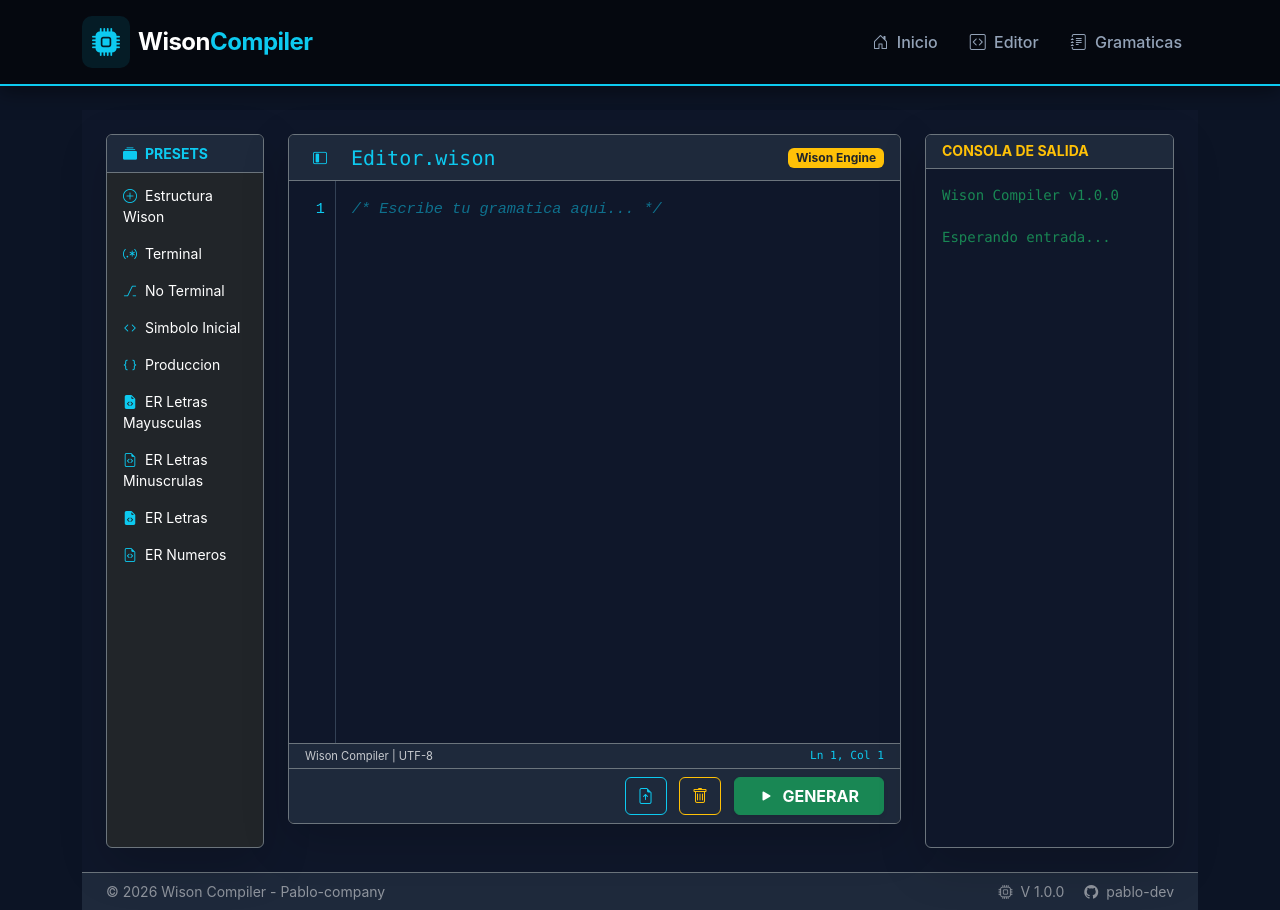
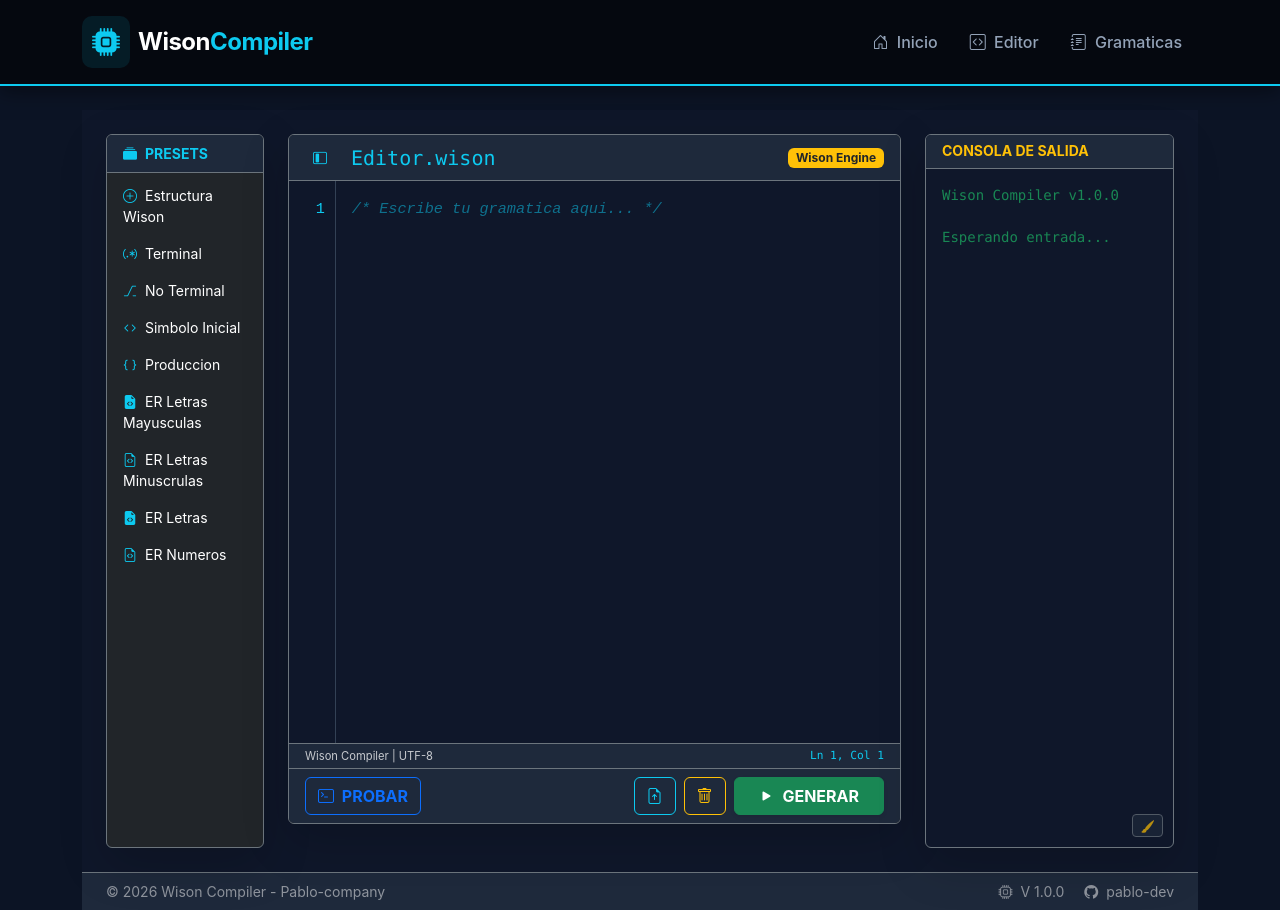
Before and after one commit to pablo-mald03/Practica-No2-Compi-1, a SvelteKit app in the folder web-practica-no2-compi1/: page /editor in a window 1280 px wide. Built offline with nearby package versions, Linux system fonts and the light colour scheme.

Commit message:
Se ha implementado la funcionalidad para poder pre-compilar y se han corregido errores

```diff
--- a/web-practica-no2-compi1/src/routes/api/compile-jison/+server.js
+++ b/web-practica-no2-compi1/src/routes/api/compile-jison/+server.js
@@ -1,6 +1,7 @@
 import { json } from '@sveltejs/kit';
 import jison from 'jison';
 
+/*Metodo post delegado para poder compilar el archivo .jison generado como LEXER dinamicamente en la aplicacion*/
 export async function POST({ request }) {
     try {
 
--- a/web-practica-no2-compi1/src/routes/editor/+page.svelte
+++ b/web-practica-no2-compi1/src/routes/editor/+page.svelte
@@ -86,32 +86,36 @@
                                 onclick={() =>
                                     e.cargarPreset("mayus-letras", elTextarea)}
                             >
-                                <i class="bi bi-file-earmark-code-fill me-2 text-info"></i>ER
-                                Letras Mayusculas
+                                <i
+                                    class="bi bi-file-earmark-code-fill me-2 text-info"
+                                ></i>ER Letras Mayusculas
                             </button>
                             <button
                                 class="btn btn-outline-secondary text-white btn-sm w-100 mb-2 text-start border-0"
                                 onclick={() =>
                                     e.cargarPreset("min-letras", elTextarea)}
                             >
-                                <i class="bi bi-file-earmark-code me-2 text-info"></i>ER
-                                Letras Minuscrulas
+                                <i
+                                    class="bi bi-file-earmark-code me-2 text-info"
+                                ></i>ER Letras Minuscrulas
                             </button>
                             <button
                                 class="btn btn-outline-secondary text-white btn-sm w-100 mb-2 text-start border-0"
                                 onclick={() =>
                                     e.cargarPreset("letras-total", elTextarea)}
                             >
-                                <i class="bi bi-file-earmark-code-fill me-2 text-info"></i>ER
-                                Letras
+                                <i
+                                    class="bi bi-file-earmark-code-fill me-2 text-info"
+                                ></i>ER Letras
                             </button>
                             <button
                                 class="btn btn-outline-secondary text-white btn-sm w-100 mb-2 text-start border-0"
                                 onclick={() =>
                                     e.cargarPreset("numeros", elTextarea)}
                             >
-                                <i class="bi bi-file-earmark-code me-2 text-info"></i>ER
-                                Numeros
+                                <i
+                                    class="bi bi-file-earmark-code me-2 text-info"
+                                ></i>ER Numeros
                             </button>
                         </div>
                     </div>
@@ -192,12 +196,21 @@
                     </div>
 
                     <div
-                        class="card-footer border-secondary text-end"
+                        class="card-footer border-secondary d-flex justify-content-between align-items-center"
                         style="background-color: #1e293b;"
                     >
+                        <button
+                            class="btn btn-outline-primary fw-bold"
+                            onclick={() => e.probarGramatica()}
+                            aria-label="probar gramatica"
+                        >
+                            <i class="bi bi-terminal me-1"></i> PROBAR
+                        </button>
+
+                        <div class="d-flex align-items-center">
                             <input
                                 type="file"
-                            accept=".txt"
+                                accept=".txt,.wison"
                                 class="d-none"
                                 bind:this={elFileInput}
                                 onchange={(ev) => e.cargarDesdeArchivo(ev)}
@@ -206,8 +219,7 @@
                             <button
                                 class="btn btn-outline-info me-2"
                                 onclick={() => elFileInput.click()}
-                            aria-label="cargar archivo"
-                            title="Cargar archivo .txt"
+                                title="Cargar archivo"
                             >
                                 <i class="bi bi-file-earmark-arrow-up"></i>
                             </button>
@@ -220,16 +232,18 @@
                                     e.logConsola =
                                         "Wison Compiler v1.0.0\n\nEsperando entrada...";
                                 }}
-                            aria-label="compilar gramatica"
+                                title="Limpiar"
                             >
                                 <i class="bi bi-trash"></i>
                             </button>
+
                             <button
                                 class="btn btn-success px-4 fw-bold shadow-sm"
                                 onclick={() => e.compilar()}
                             >
                                 <i class="bi bi-play-fill me-1"></i> GENERAR
                             </button>
+                        </div>
                     </div>
                 </div>
 
@@ -351,6 +365,17 @@
                                 >{e.logConsola}</code
                             ></pre>
                     </div>
+
+                    <button
+                        class="btn btn-sm btn-outline-warning p-0 px-2 border-secondary"
+                        style="position: absolute; bottom: 10px; right: 10px; opacity: 0.7; background-color: #1e293b;"
+                        title="Limpiar consola"
+                        onclick={() => e.limpiarConsola()}
+                        aria-label="limpiar consola"
+                    >
+                        <i class="bi bi-brush-fill" style="font-size: 0.8rem;"
+                        ></i>
+                    </button>
                 </div>
             </div>
         </div>
--- a/web-practica-no2-compi1/src/routes/editor/editor.svelte.js
+++ b/web-practica-no2-compi1/src/routes/editor/editor.svelte.js
@@ -38,6 +38,12 @@ export function createEditorState() {
     /*Variable que permite manejar al controlador del analizador sintactico LL1 */
     let gestorCompilacion = new GestorCompilador();
 
+
+    /*Metodo que permite limpiar la consola*/
+    function limpiarConsola() {
+        logConsola = "Wison Compiler v1.0.0\n\nEsperando entrada...";
+    }
+
     //Se retorna el objeto para poderse usar en el HTML en el DOM
     return {
         // Getters y Setters para que la web pueda detectar los cambios
@@ -74,6 +80,125 @@ export function createEditorState() {
         set datosResultado(valor) { datosResultado = valor; },
 
         get gestorCompilacion() { return gestorCompilacion; },
+
+        limpiarConsola,
+
+        /*Metodo que permite probar la entrada de la gramatica*/
+        async probarGramatica() {
+
+            this.logConsola = "Wison Compiler v1.0.0\n\n[INFO] Iniciando analisis...";
+            this.errores = [];
+            this.mostrarErrores = false;
+            this.mostrarModalExito = false;
+
+            await tick();
+
+            try {
+                parser.yy = {
+                    errores: []
+                };
+
+                parser.parseError = (str, hash) => {
+                    const esperadosLimpios = this.traducirEsperados(hash.expected);
+
+                    parser.yy.errores.push({
+                        lexema: hash.text || hash.token || "Desconocido",
+                        tipo: "Sintactico",
+                        fila: hash.loc?.first_line || 1,
+                        columna: (hash.loc?.first_column || 0) + 1,
+                        descripcion: `Se esperaba: ${esperadosLimpios}`
+                    });
+
+                };
+
+                /* AST retornado por el analizador sintactico LALR */
+                const ast = parser.parse(this.codigoGramatica);
+
+                this.errores = [...parser.yy.errores];
+
+                if (this.errores.length > 0) {
+                    this.logConsola += `\n\n[ADVERTENCIA] Analisis finalizado con ${this.errores.length} errores.`;
+
+                    this.datosResultado = {
+                        tipo: "error",
+                        titulo: "Errores Sintacticos o Lexicos",
+                        mensaje: "Se han detectado errores Lexicos o Sintacticos en tu gramatica"
+                    };
+
+                    this.mostrarErrores = true;
+                    return null;
+                }
+
+                this.logConsola += "\n\n[INFO] Sintaxis correcta. Iniciando analisis semantico...";
+
+                /*Delegacion de validacion al analizador semantico de la gramatica  */
+                /*Validacion y retorno (PATRON EXPERTO) */
+                const { astValidado, errores: erroresSemanticos } = gestorCompilacion.generarAnalisis(ast);
+
+                if (erroresSemanticos.length > 0) {
+
+                    this.errores = [...this.errores, ...erroresSemanticos];
+
+                    this.datosResultado = {
+                        tipo: "error",
+                        titulo: "Errores Semanticos",
+                        mensaje: "Se han detectado errores Semanticos en tu gramatica"
+                    };
+
+                    this.logConsola += `\n\n[ERROR] Analisis Semantico fallo con ${erroresSemanticos.length} errores.`;
+                    this.mostrarErrores = true;
+                    return null;
+                }
+
+                this.logConsola += "\n\n[EXITOSO] Analisis completado con exito.";
+
+                //Guardado del AST para la siguiente fase de generacion LL(1)
+                astGenerado = astValidado;
+
+                /*Fase de generacion dela tabla LL(1)  (SEGUNDA FASE)*/
+
+                const { erroresAmbiguos } = gestorCompilacion.generarLL1();
+
+                if (erroresAmbiguos.length > 0) {
+
+                    this.errores = [...this.errores, ...erroresAmbiguos];
+
+                    this.datosResultado = {
+                        tipo: "error",
+                        titulo: "Errores de Ambiguedad",
+                        mensaje: "Se han detectado errores de Ambiguedad en tu gramatica"
+                    };
+
+                    this.logConsola += `\n\n[AMBIGUEDAD] Se ha detectado ambiguedad. Se registraron: ${erroresAmbiguos.length} colisiones.`;
+
+                    this.mostrarErrores = true;
+                    return null;
+                }
+
+                this.datosResultado = {
+                    tipo: "exito",
+                    titulo: "Compilacion Exitosa",
+                    mensaje: `El codigo de entrada esta bien estructurado.`
+                };
+
+                this.logConsola += `\n\n[EXITOSO] Gramatica compilada sin ningun error.`;
+
+                return null;
+
+            } catch (e) {
+                this.procesarErrorFatal(e);
+
+                this.datosResultado = {
+                    tipo: "error",
+                    titulo: "Se han detectado errores",
+                    mensaje: e.message
+                };
+                this.logConsola += `\n\n[ERROR] Se han reportado errores: ${e.message}`;
+
+            } finally {
+                mostrarModalResultado = true;
+            }
+        },
 
 
         /*Metodo que permite cargar un archivo de entrada*/
```
Lines whose indentation alone changed are shown as unchanged.
